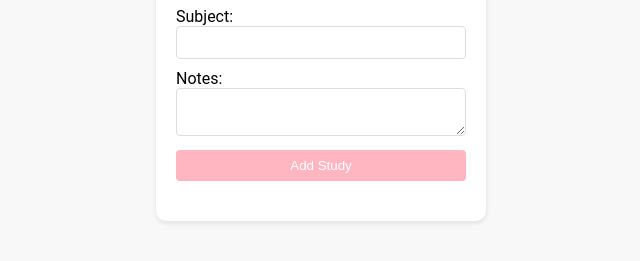
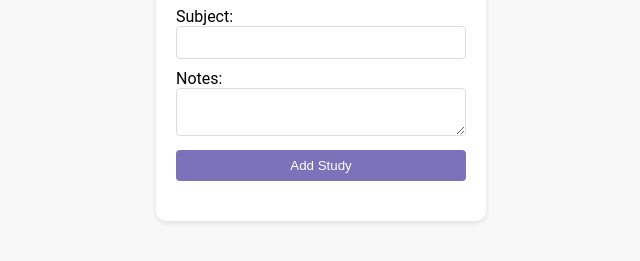
Before and after one commit to weszzy/studyTracker, a plain HTML site: page index.html in a window 1280 px wide. Shown: the part 375-636 px from the top of the page, without its empty margins (319-959 px from the left). Drawn offline with Linux system fonts and the light colour scheme.

Commit message:
minor color change

```diff
--- a/styles.css
+++ b/styles.css
@@ -38,7 +38,7 @@ button {
     display: block;
     width: 100%;
     padding: 8px;
-    background-color: #FFB6C1;
+    background-color: #7B72B9;
     color: #fff;
     border: none;
     border-radius: 4px;
@@ -46,7 +46,7 @@ button {
 }
 
 button:hover {
-    background-color: #FF69B4;
+    background-color: #a59dda;
 }
 
 ul {
```
